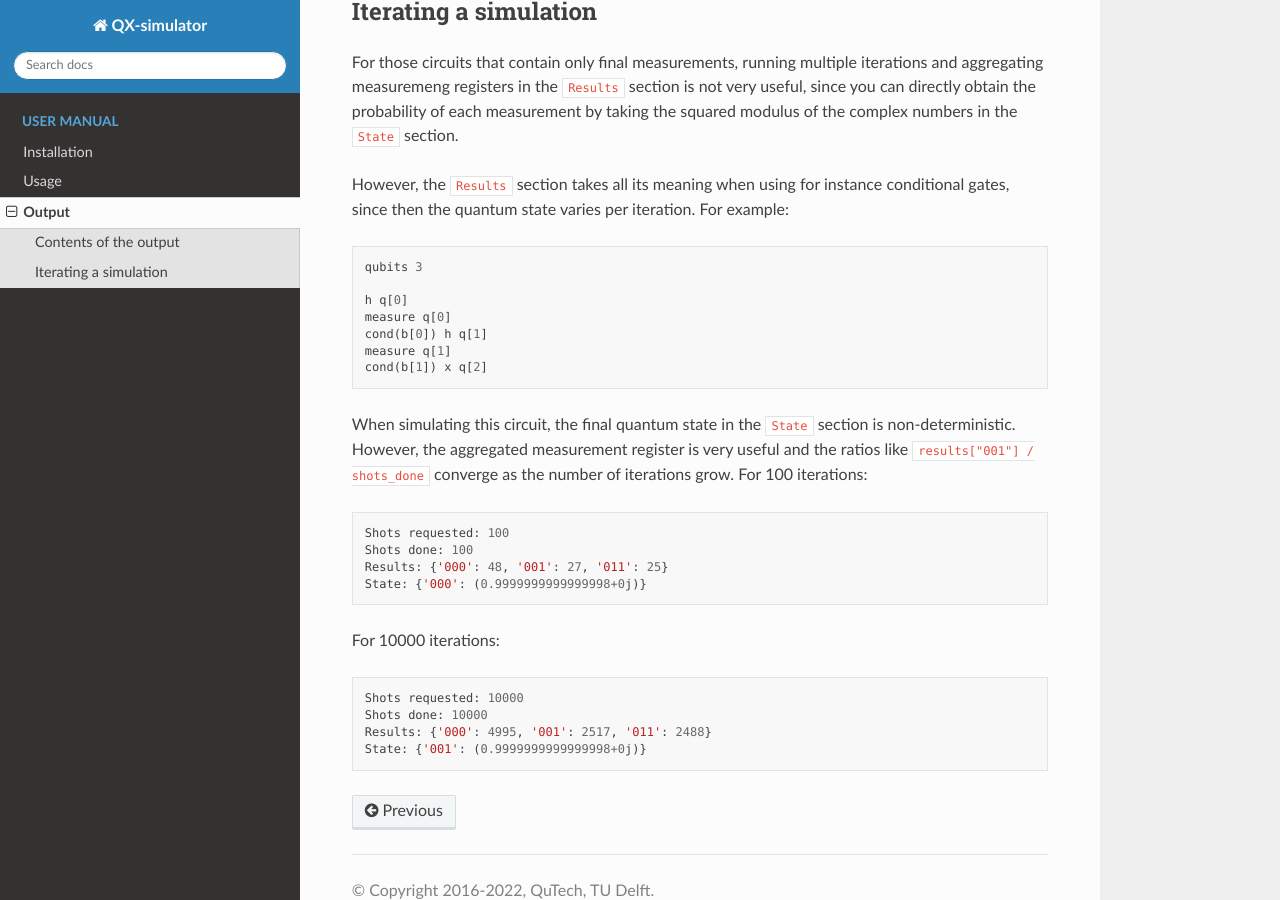
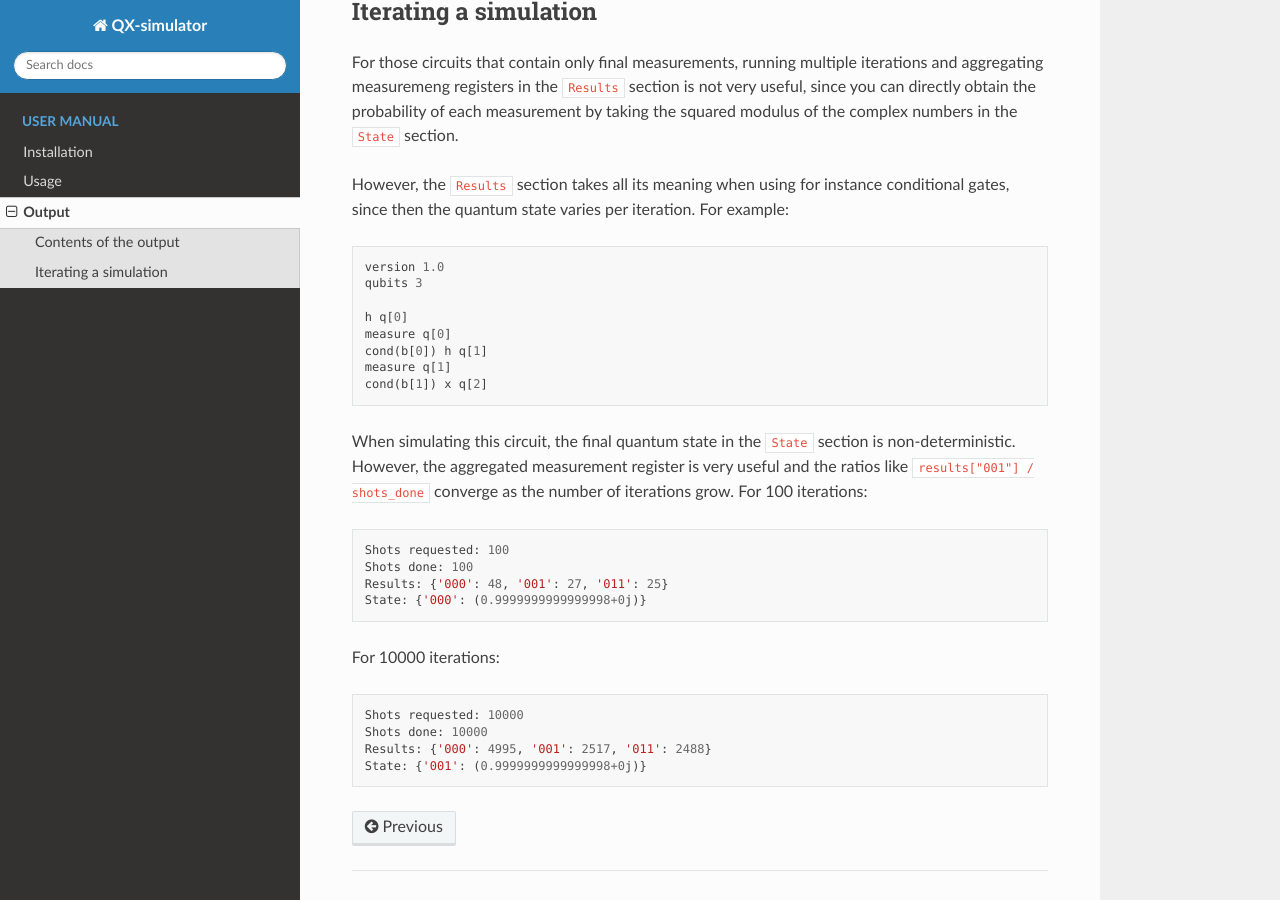
Before and after one commit to QuTech-Delft/qx-simulator, a Sphinx documentation site: the page built from docs/manual/output.rst, in a window 1280 px wide and 900 px high, scrolled down 1419 px. Built offline with Sphinx 7.4.7 and the Read the Docs theme 2.0.0, drawn with Linux system fonts in a browser that asks for light colours.

Commit message:
Fix version statement missing in docs example

```diff
--- a/docs/manual/output.rst
+++ b/docs/manual/output.rst
@@ -74,6 +74,7 @@ For example:
 
 ::
 
+    version 1.0
     qubits 3
 
     h q[0]
```
